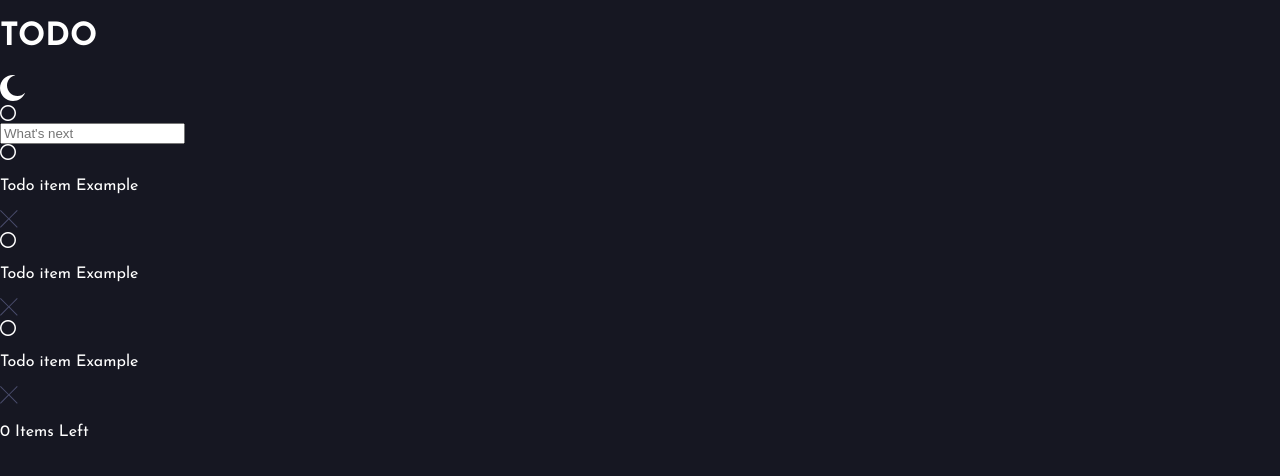
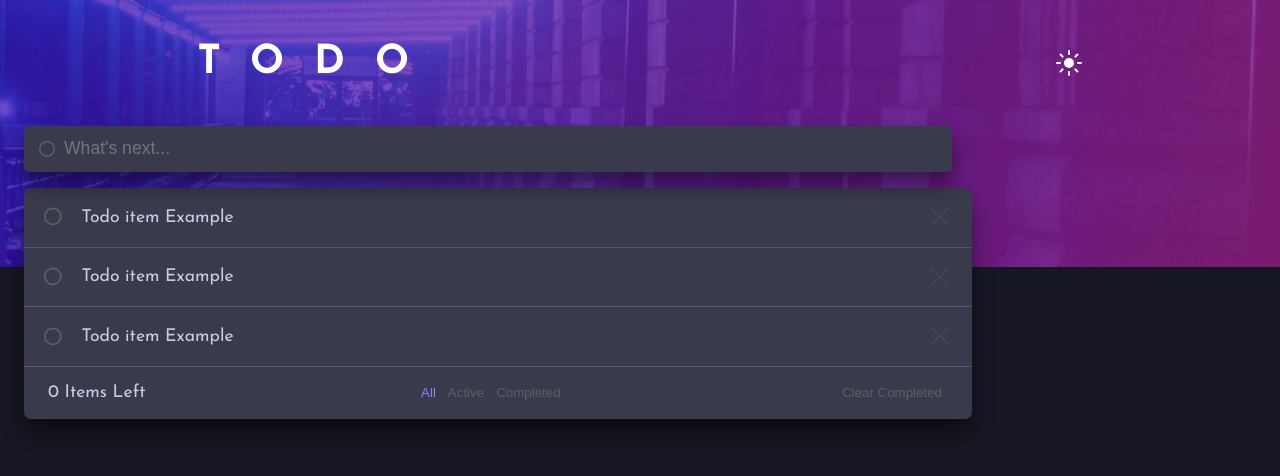
Before and after one commit to Jaredzu/sprint6-to-do-list, a React (Create React App) app: page / in a window 1280 px wide. Shown: the top 476 px of the page. Built offline with nearby package versions, Linux system fonts and the light colour scheme.

Commit message:
Feat: All the structure and layout

```diff
--- a/src/App.js
+++ b/src/App.js
@@ -5,7 +5,7 @@ import Task from './Components/Task/Task.jsx';
 import { useEffect } from 'react';
 import './App.sass'
 
-function App() {
+const App = () => {
 
   useEffect(() => {
     document.title = "TodoList Sprint6 Jared"
--- a/src/App.sass
+++ b/src/App.sass
@@ -1,5 +1,2 @@
-/* .App
+.App
   text-align: center
-  background-color: #161722
-  color: white
- */
--- a/src/Components/Filters/Filters.jsx
+++ b/src/Components/Filters/Filters.jsx
@@ -1,11 +1,21 @@
 import React from 'react'
-import { FiltersComponets, ItemsLeft } from './FiltersComponets'
+import { FilterButton, FilterButtonContainer, FiltersComponets, ItemsLeft } from './FiltersComponets'
+
 
 const Filters = () => {
   return (
     <div className='filtersSection'>
       <FiltersComponets>
         <ItemsLeft />
+        <FilterButtonContainer>
+          <FilterButton action={() => { }} active="All" filter='All' />
+          <FilterButton action={() => { }} active="All" filter='Active' />
+          <FilterButton action={() => { }} active="All" filter='Completed' />
+        </FilterButtonContainer>
+
+        <button className='filter-button-gray'>
+          Clear Completed
+        </button>
       </FiltersComponets>
     </div>
   )
--- a/src/Components/Filters/FiltersComponets.jsx
+++ b/src/Components/Filters/FiltersComponets.jsx
@@ -1,13 +1,25 @@
 import React from 'react'
 
 const FiltersComponets = ({ children }) => {
-  return <div>{children}</div>
+  return <div className='filtersComponents'>{children}</div>
 }
 
 const ItemsLeft = ({ items = 0 }) => {
   return <p className='itemsLeft'> {items} Items Left</p>
 }
 
+const FilterButtonContainer = ({ children }) => {
+  return (
+    <div> {children} </div>
+  )
+}
 
+const FilterButton = ({ action, active, filter }) => {
+  return (
+    <button className={(active.toLowerCase().includes(filter.toLowerCase())) ? 'filter-button-blue' : 'filter-button-gray'}>
+      {filter}
+    </button>
+  )
+}
 
-export { FiltersComponets, ItemsLeft }
+export { FiltersComponets, ItemsLeft, FilterButtonContainer, FilterButton }
--- a/src/Components/Task/Task.jsx
+++ b/src/Components/Task/Task.jsx
@@ -5,7 +5,7 @@ import closeIcon from '../images/icon-cross.svg'
 const Task = () => {
   return (
     <div className='todosContainer'>
-      <div>
+      <div className='task'>
         <i className='fa-regular fa-circle'></i>
         <p className='todoItem'>Todo item Example</p>
       </div>
--- a/src/Components/Title/Title.jsx
+++ b/src/Components/Title/Title.jsx
@@ -5,7 +5,7 @@ const Title = () => {
   return (
     <div className='toDoHeader'>
       <h1>TODO</h1>
-      <img src={moonIcon} alt='dark theme' />
+      <img src={sunIcon} alt='Light theme' />
     </div>
   )
 }
--- a/src/Components/TodoInput/TodoInput.jsx
+++ b/src/Components/TodoInput/TodoInput.jsx
@@ -6,7 +6,7 @@ const TodoInput = () => {
       <div className='circle'>
         <i className='fa-regular fa-circle'></i>{' '}
       </div>
-      <input className='inputTodo' type='text' placeholder="What's next" />
+      <input className='inputTodo' type='text' placeholder="What's next..." />
     </div>
   )
 }
--- a/src/index.sass
+++ b/src/index.sass
@@ -2,7 +2,104 @@
 @import url('https://fonts.googleapis.com/css2?family=Josefin+Sans:wght@700&display=swap')
 
 body
-  margin: 0
   font-family: 'Josefin Sans', sans-serif
   background-color: #161722
-  color: white
+  background-image: url('./Components/images/bg-desktop-dark.jpg')
+  background-repeat: no-repeat
+  background-size: contain
+
+  .toDoHeader
+    display: flex
+    justify-content: space-between
+    align-items: center
+    max-width: 70%
+    margin: 1rem auto
+
+    h1
+      color: white
+      font-size: 2.5rem
+      letter-spacing: 30px
+
+  .todoInputContainer
+    margin: 1rem
+    width: 70%
+    position: relative
+
+    .inputTodo
+      background-color: hsl(237, 14%, 26%)
+      width: 100%
+      border: none
+      outline: none
+      color: hsl(234, 39%, 85%)
+      height: 2.5rem
+      border-radius: 5px
+      padding: 0.2rem
+      font-size: 1.1rem
+      padding-left: 2.5rem
+      box-shadow: 0px 13px 21px -1px rgba(0,0,0,0.49)
+
+    .circle
+      color: #5f5f5f
+      position: absolute
+      left: 15px
+      top: 15px
+
+  .newTask
+
+    display: flex
+    flex-direction: column
+    width: 75%
+    color: hsl(234, 39%, 85%)
+    font-size: 1.1rem
+    border-bottom: 1px solid rgb (57, 58, 75)
+    background-color: hsl(237, 14%, 26%)
+    border-radius: 7px
+    margin: 1rem
+    box-shadow: 0px 13px 21px -1px rgba(0,0,0,0.49)
+
+  .todosContainer
+    display: flex
+    align-items: center
+    justify-content: space-between
+    padding: 0.2rem
+    border-bottom: 1px solid #575572
+    padding-left: 2.5rem
+
+  .task
+    display: flex
+    align-items: center
+    width: 100%
+    i
+      color: #5f5f5f
+      position: relative
+      right: 20px
+      cursor: pointer
+  .deleteBtn
+    cursor: pointer
+    position: relative
+    right: 20px
+
+  .filtersComponents
+    display: flex
+    justify-content: space-between;
+    align-items: center;
+    margin: 0 1.5rem
+
+
+  .filter-button-blue
+    border: none
+    background: none
+    color: #8488ff
+    cursor: pointer
+    transition: 300ms
+    &:hover
+      color: white
+
+  .filter-button-gray
+    border: none
+    background: none
+    color: #5f5f5f
+    cursor: pointer
+    transition: 300ms
+    &:hover
+      color: white
```
